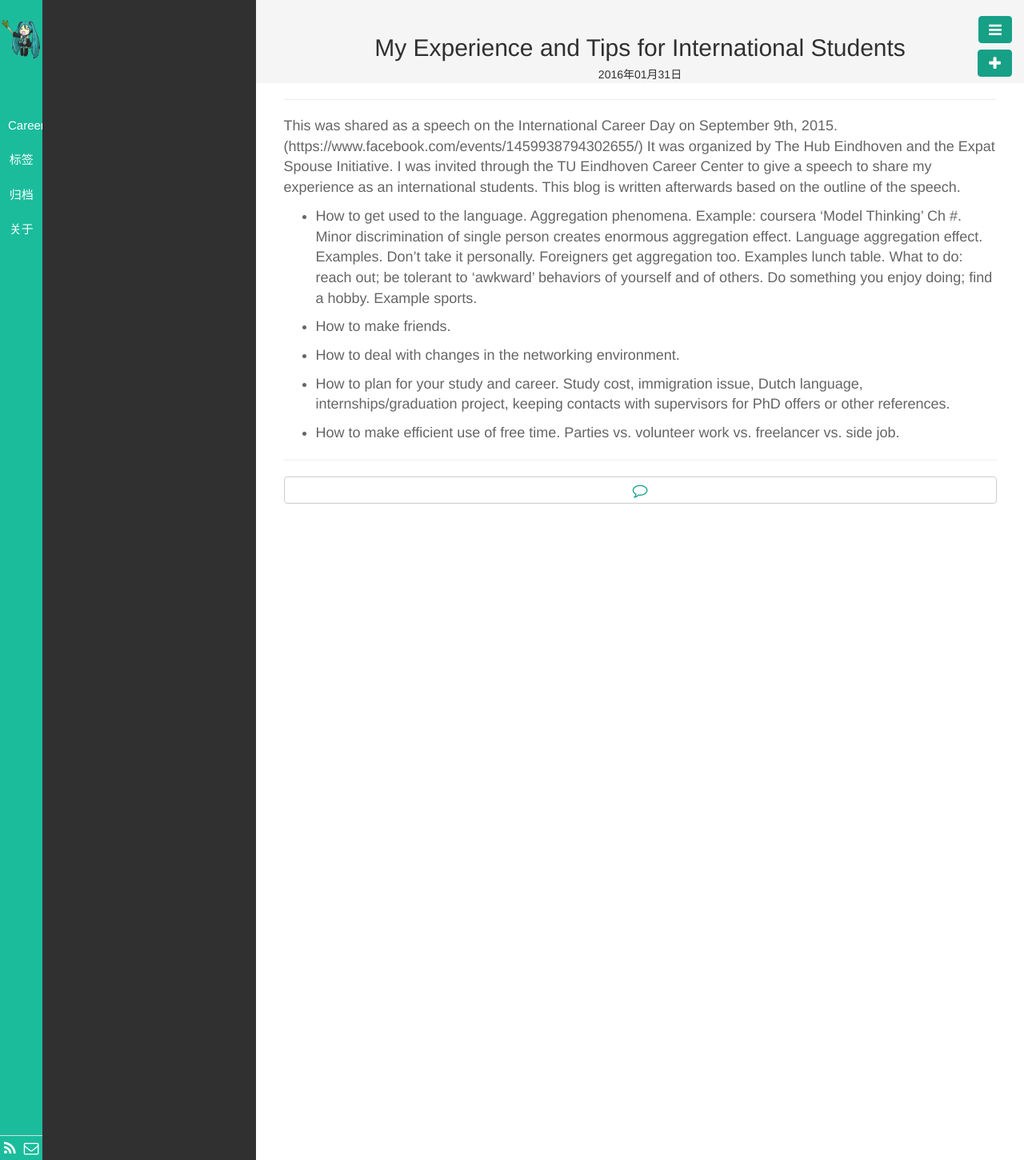
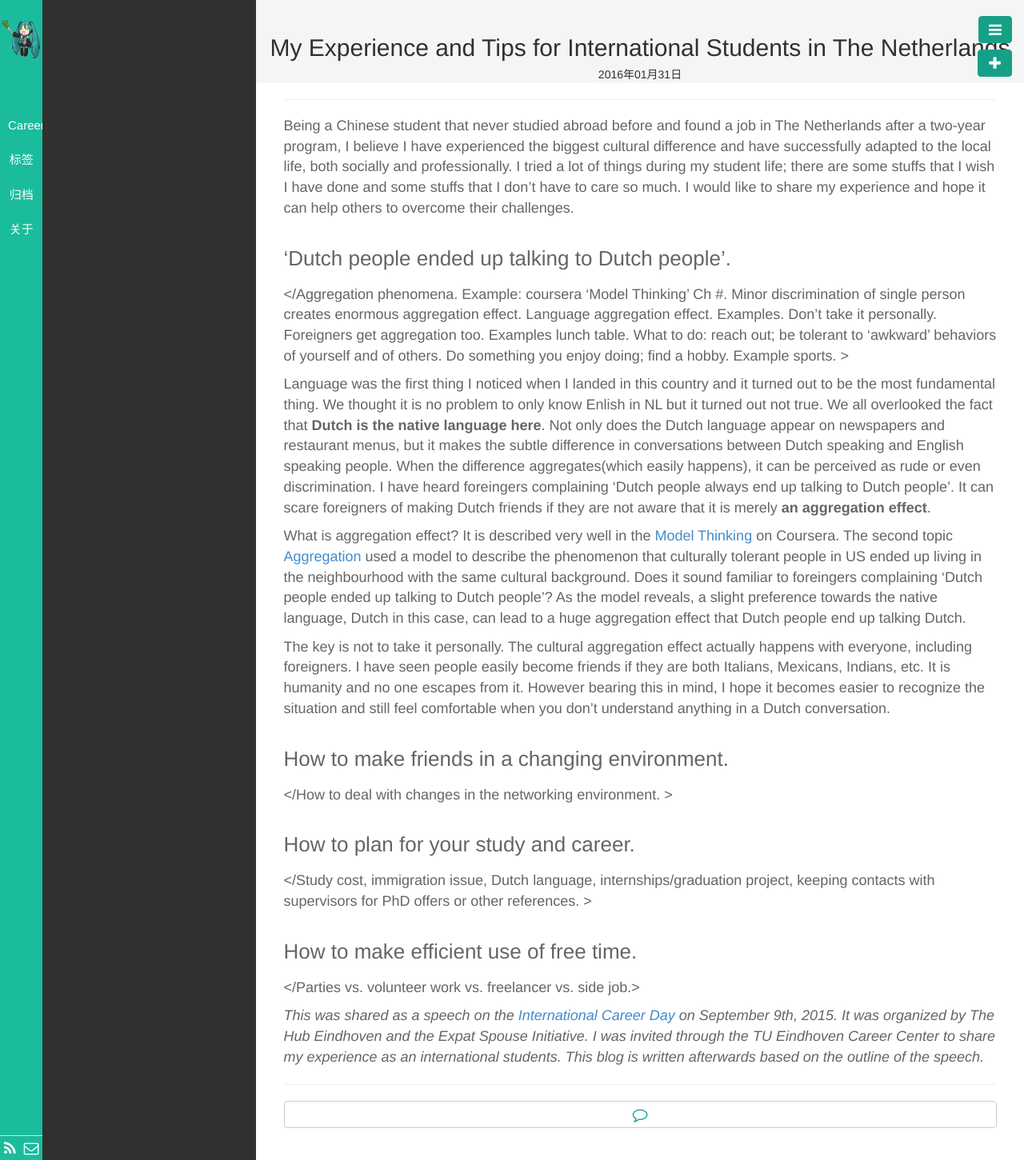
Before and after one commit to Yc-Chen/Yc-Chen.github.io, a Jekyll site: the page built from _posts/2015/2016-01-31-My-Experience-and-Tips-for-International-Students.md, in a window 1280 px wide. Shown: the whole page at 80% size. Built offline with Jekyll 4.4.1, drawn with Linux system fonts in a browser that asks for light colours.

Commit message:
changed the blog

```diff
--- a/_posts/2015/2016-01-31-My-Experience-and-Tips-for-International-Students.md
+++ b/_posts/2015/2016-01-31-My-Experience-and-Tips-for-International-Students.md
@@ -1,25 +1,32 @@
 ---
 layout: post
-title: My Experience and Tips for International Students
+title: My Experience and Tips for International Students in The Netherlands
 category: Career
 tags: Career
 keywords: bla, blabla
-description:
+description: some description that i don't know where to go
 ---
 
-This was shared as a speech on the International Career Day on September 9th, 2015. (https://www.facebook.com/events/1459938794302655/) It was organized by The Hub Eindhoven and the Expat Spouse Initiative. I was invited through the TU Eindhoven Career Center to give a speech to share my experience as an international students. This blog is written afterwards based on the outline of the speech.
+Being a Chinese student that never studied abroad before and found a job in The Netherlands after a two-year program, I believe I have experienced the biggest cultural difference and have successfully adapted to the local life, both socially and professionally. I tried a lot of things during my student life; there are some stuffs that I wish I have done and some stuffs that I don't have to care so much. I would like to share my experience and hope it can help others to overcome their challenges.
 
-* How to get used to the language.
-Aggregation phenomena. Example: coursera 'Model Thinking' Ch #. Minor discrimination of single person creates enormous aggregation effect. Language aggregation effect. Examples. Don't take it personally. Foreigners get aggregation too. Examples lunch table.
+### 'Dutch people ended up talking to Dutch people'.
+</Aggregation phenomena. Example: coursera 'Model Thinking' Ch #. Minor discrimination of single person creates enormous aggregation effect. Language aggregation effect. Examples. Don't take it personally. Foreigners get aggregation too. Examples lunch table.
 What to do: reach out; be tolerant to 'awkward' behaviors of yourself and of others.
-Do something you enjoy doing; find a hobby. Example sports.
+Do something you enjoy doing; find a hobby. Example sports. >
 
-* How to make friends.
+Language was the first thing I noticed when I landed in this country and it turned out to be the most fundamental thing. We thought it is no problem to only know Enlish in NL but it turned out not true. We all overlooked the fact that **Dutch is the native language here**. Not only does the Dutch language appear on newspapers and restaurant menus, but it makes the subtle difference in conversations between Dutch speaking and English speaking people. When the difference aggregates(which easily happens), it can be perceived as rude or even discrimination. I have heard foreingers complaining 'Dutch people always end up talking to Dutch people'. It can scare foreigners of making Dutch friends if they are not aware that it is merely **an aggregation effect**.
 
-* How to deal with changes in the networking environment.
+What is aggregation effect? It is described very well in the [Model Thinking](https://www.coursera.org/learn/model-thinking) on Coursera. The second topic [Aggregation](https://www.youtube.com/watch?v=Kc-KW8EuFZw) used a model to describe the phenomenon that culturally tolerant people in US ended up living in the neighbourhood with the same cultural background. Does it sound familiar to foreingers complaining 'Dutch people ended up talking to Dutch people'? As the model reveals, a slight preference towards the native language, Dutch in this case, can lead to a huge aggregation effect that Dutch people end up talking Dutch.
 
-* How to plan for your study and career.
-Study cost, immigration issue, Dutch language, internships/graduation project, keeping contacts with supervisors for PhD offers or other references.
+The key is not to take it personally. The cultural aggregation effect actually happens with everyone, including foreigners. I have seen people easily become friends if they are both Italians, Mexicans, Indians, etc. It is humanity and no one escapes from it. However bearing this in mind, I hope it becomes easier to recognize the situation and still feel comfortable when you don't understand anything in a Dutch conversation.
 
-* How to make efficient use of free time.
-Parties vs. volunteer work vs. freelancer vs. side job.
+### How to make friends in a changing environment.
+</How to deal with changes in the networking environment. >
+
+### How to plan for your study and career.
+</Study cost, immigration issue, Dutch language, internships/graduation project, keeping contacts with supervisors for PhD offers or other references. >
+
+### How to make efficient use of free time.
+</Parties vs. volunteer work vs. freelancer vs. side job.>
+
+*This was shared as a speech on the [International Career Day](https://www.facebook.com/events/1459938794302655/) on September 9th, 2015. It was organized by The Hub Eindhoven and the Expat Spouse Initiative. I was invited through the TU Eindhoven Career Center to share my experience as an international students. This blog is written afterwards based on the outline of the speech.*
```
